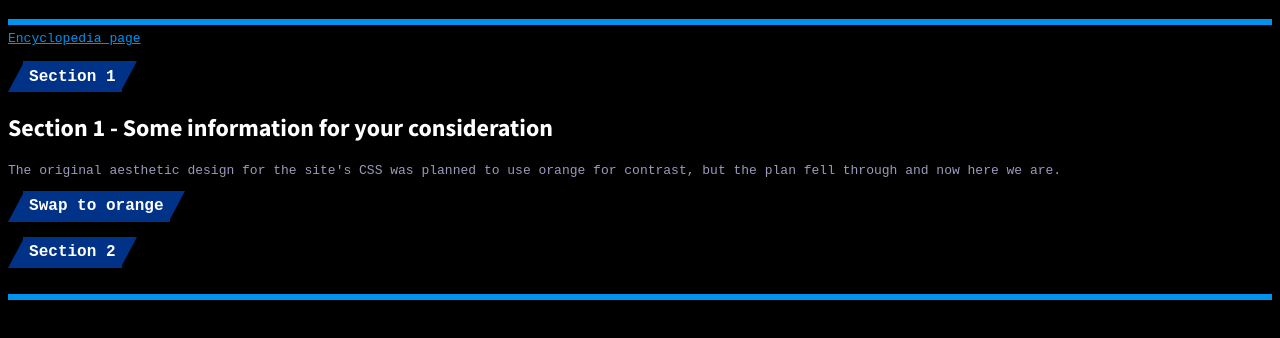
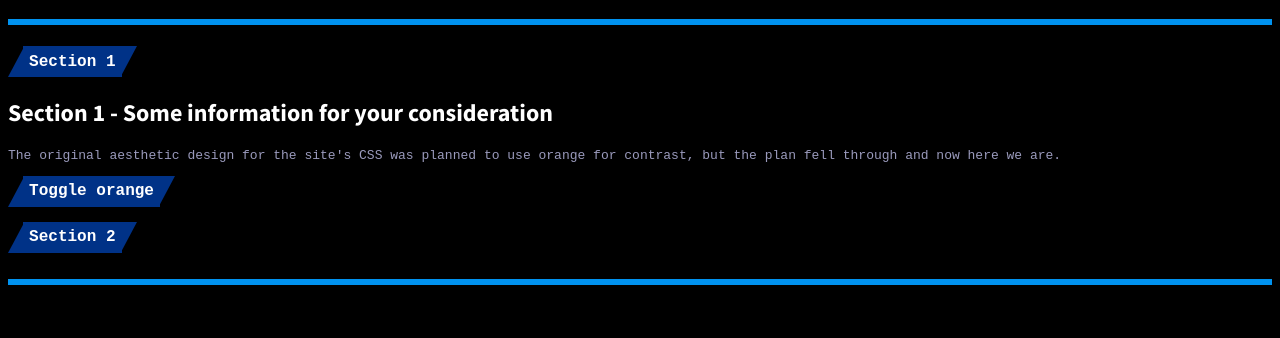
Before and after one commit to JeffreyCollins0/WEB-Files, a plain HTML site: page week6/interactive.html in a window 1280 px wide. Both pictures are taken after a click on the button "Section 1". Shown: the part 64-402 px from the top of the page. Drawn offline with Linux system fonts and the light colour scheme.

Commit message:
Minor changes to interactive.html

```diff
--- a/week6/interactive.html
+++ b/week6/interactive.html
@@ -2,7 +2,7 @@
 <html lang="en">
     <head>
         <meta charset="UTF-8">
-        <title>Hello Me</title>
+        <title>Interactive Sections</title>
         <link rel="preconnect" href="https://fonts.googleapis.com">
         <link rel="preconnect" href="https://fonts.gstatic.com" crossorigin>
         <link href="https://fonts.googleapis.com/css2?family=Source+Sans+Pro:wght@700&display=swap" rel="stylesheet">
@@ -12,7 +12,6 @@
         <h1>JS TEST PAGE</h1>
         <p></p>
         <hr>
-        <a href="../week2/index.html">Encyclopedia page</a><br>
         <br>
         <button class="bevel-container" id="section1_button">
             <img src="../Assets/Triangle_up_darkblue.svg" class="bevel left-deco" height="36" alt=""> Section 1 <img src="../Assets/Triangle_down_darkblue.svg" class="bevel right-deco" height="36" alt="">
@@ -22,7 +21,7 @@
             <h2>Section 1 - Some information for your consideration</h2>
             <p>The original aesthetic design for the site's CSS was planned to use orange for contrast, but the plan fell through and now here we are.</p>
             <button class="bevel-container" id="hr_button">
-                <img src="../Assets/Triangle_up_darkblue.svg" class="bevel left-deco" height="36" alt=""> Swap to orange <img src="../Assets/Triangle_down_darkblue.svg" class="bevel right-deco" height="36" alt="">
+                <img src="../Assets/Triangle_up_darkblue.svg" class="bevel left-deco" height="36" alt=""> Toggle orange <img src="../Assets/Triangle_down_darkblue.svg" class="bevel right-deco" height="36" alt="">
             </button>
         </section>
         <br>
```
